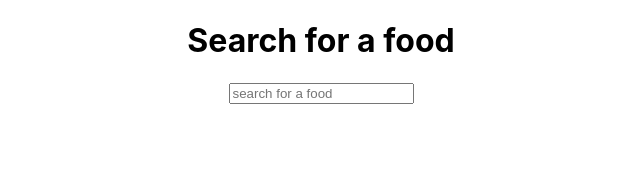
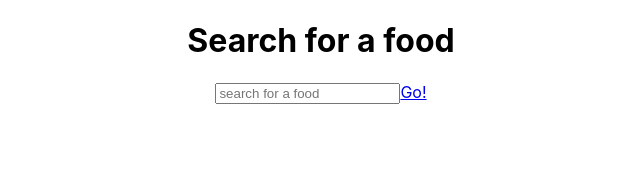
Before and after one commit to super8989/React_router_patterns, a React (Create React App) app: page / in a window 1280 px wide. Shown: the top 172 px of the page, without its empty margins (319-959 px from the left). Built offline with nearby package versions, Linux system fonts and the light colour scheme.

Commit message:
added a Link to FoodSearch component to act as a button

```diff
--- a/src/FoodSearch.js
+++ b/src/FoodSearch.js
@@ -1,4 +1,5 @@
 import React, { Component } from "react";
+import { Link } from "react-router-dom";
 
 class FoodSearch extends Component {
 	constructor(props) {
@@ -21,6 +22,7 @@ class FoodSearch extends Component {
 					value={this.query}
 					onChange={this.handleChange}
 				/>
+				<Link to={`/food/${this.state.query}`}>Go!</Link>
 			</div>
 		);
 	}
```
